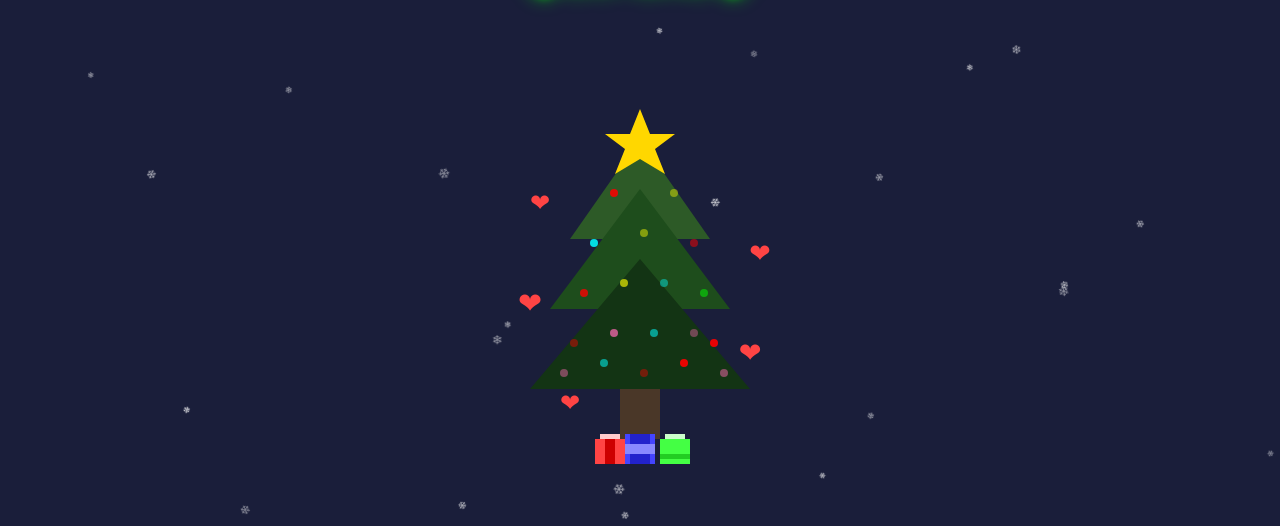
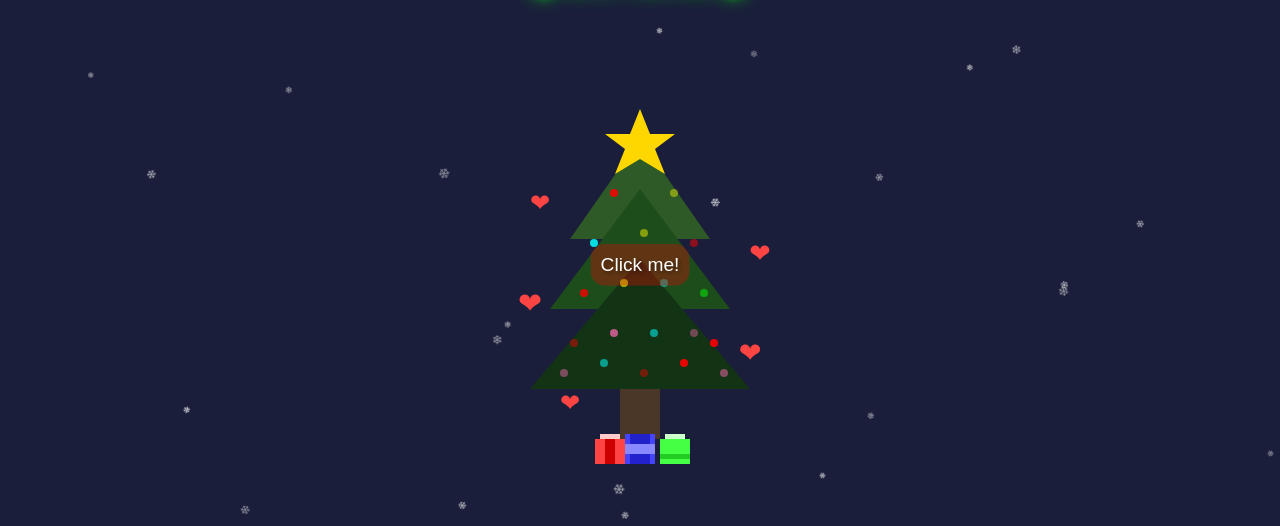
Before and after one commit to noryahoo/christmas, a plain HTML site: page index.html in a window 1280 px wide. Shown: the part 59-585 px from the top of the page. Drawn offline with Linux system fonts and the light colour scheme.

Commit message:
Update index.html

```diff
--- a/index.html
+++ b/index.html
@@ -5,6 +5,7 @@
     <meta name="viewport" content="width=device-width, initial-scale=1.0">
     <title>Priecīgus ziemassvētkus! ❤️</title>
     <style>
+        /* All previous styles remain the same */
         body {
             margin: 0;
             min-height: 100vh;
@@ -18,7 +19,7 @@
             position: relative;
         }
 
-       .name-header {
+        .name-header {
             position: fixed;
             top: 20px;
             left: 50%;
@@ -30,24 +31,48 @@
             z-index: 1000;
             letter-spacing: 3px;
             animation: glow 2s ease-in-out infinite;
-            white-space: nowrap;  /* Add this line */
+            white-space: nowrap;
         }
 
         @keyframes glow {
             0% {
-                color: #ff0000;  /* Red */
+                color: #ff0000;
                 text-shadow: 0 0 5px #ff0000, 0 0 10px #ff0000;
             }
             50% {
-                color: #00ff00;  /* Green */
+                color: #00ff00;
                 text-shadow: 0 0 10px #00ff00, 0 0 20px #00ff00;
             }
             100% {
-                color: #ff0000;  /* Back to red */
+                color: #ff0000;
                 text-shadow: 0 0 5px #ff0000, 0 0 10px #ff0000;
             }
         }
 
+        /* Add new click hint styles */
+        .click-hint {
+            position: absolute;
+            color: white;
+            font-size: 1.2em;
+            text-align: center;
+            padding: 10px;
+            background: rgba(255, 0, 0, 0.3);
+            border-radius: 15px;
+            animation: float 2s ease-in-out infinite;
+            z-index: 100;
+            top: 45%;
+            left: 50%;
+            transform: translate(-50%, -50%);
+            text-shadow: 2px 2px 4px rgba(0, 0, 0, 0.5);
+            white-space: nowrap;
+        }
+
+        @keyframes float {
+            0%, 100% { transform: translate(-50%, -50%); }
+            50% { transform: translate(-50%, -60%); }
+        }
+
+        /* Rest of your existing styles remain exactly the same */
         .snowflake {
             position: absolute;
             color: white;
@@ -142,6 +167,9 @@
     </div>
 
     <div class="tree-container">
+        <!-- Add click hint -->
+        <div class="click-hint">Click me!</div>
+
         <svg width="100%" height="100%" viewBox="0 0 300 400">
             <!-- Tree layers -->
             <path d="M150 50 L220 150 L80 150 Z" fill="#2d5a27" />
@@ -182,6 +210,7 @@
         // Audio control
         const audio = document.getElementById('bgMusic');
         const audioControl = document.querySelector('.audio-controls');
+        const clickHint = document.querySelector('.click-hint');
         let isPlaying = false;
 
         function toggleMusic() {
@@ -200,18 +229,20 @@
                 audio.play();
                 isPlaying = true;
                 audioControl.textContent = '🔊';
+                // Remove click hint after first click
+                if (clickHint) clickHint.style.display = 'none';
             }
         }, { once: true });
 
-        // Create hearts around the tree
+        // Rest of your JavaScript remains exactly the same
         function createHearts() {
             const treeContainer = document.querySelector('.tree-container');
             const heartPositions = [
-                { x: 40, y: 100, delay: 0 },    // Left top heart
-                { x: 260, y: 150, delay: 0.5 }, // Right heart
-                { x: 30, y: 200, delay: 1 },    // Left heart
-                { x: 250, y: 250, delay: 1.5 }, // Right bottom heart
-                { x: 70, y: 300, delay: 2 }     // Bottom left heart
+                { x: 40, y: 100, delay: 0 },
+                { x: 260, y: 150, delay: 0.5 },
+                { x: 30, y: 200, delay: 1 },
+                { x: 250, y: 250, delay: 1.5 },
+                { x: 70, y: 300, delay: 2 }
             ];
 
             heartPositions.forEach(pos => {
@@ -225,7 +256,6 @@
             });
         }
 
-        // Create snowflakes
         function createSnowflake() {
             const snowflake = document.createElement('div');
             snowflake.className = 'snowflake';
@@ -241,7 +271,6 @@
             }, 5000);
         }
 
-        // Create lights
         function createLights() {
             const treeContainer = document.querySelector('.tree-container');
             const colors = ['#ff0000', '#00ff00', '#ffff00', '#ff69b4', '#00ffff'];
```
